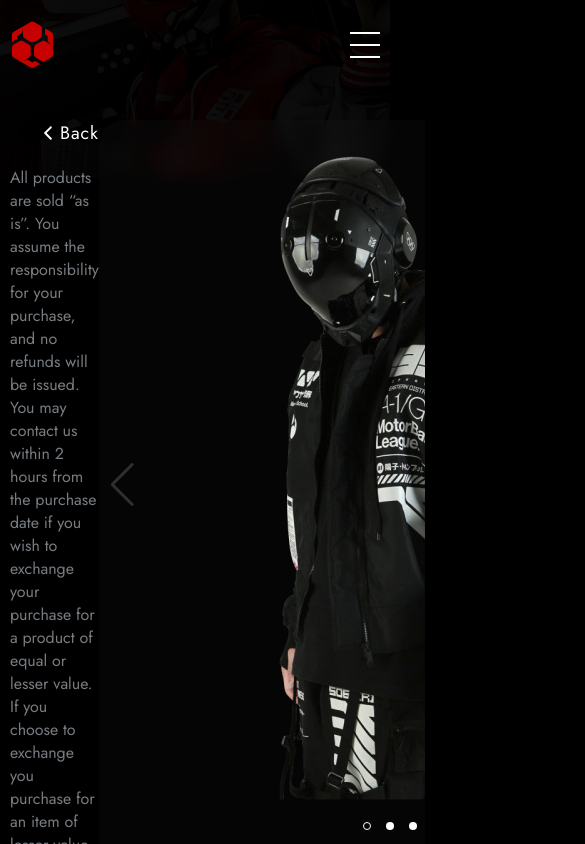
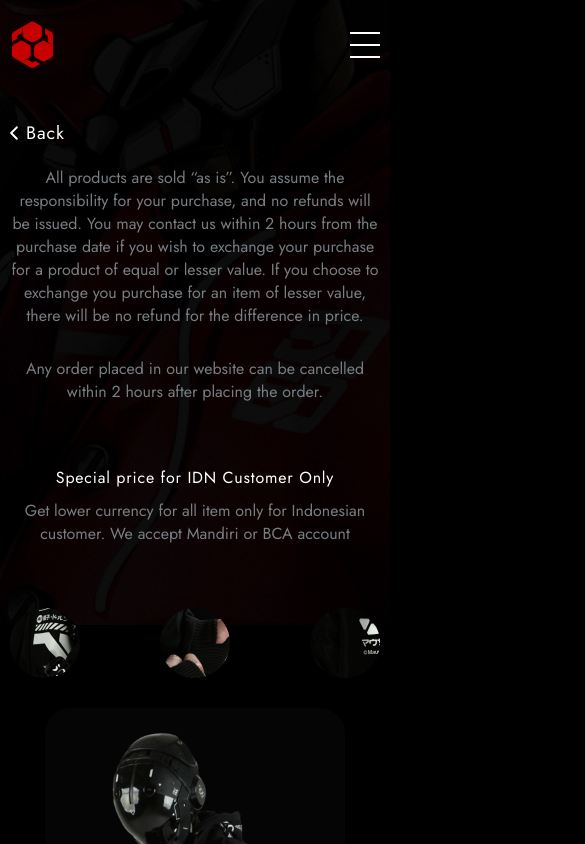
Before and after one commit to gg22hh/machineStore, a React (Create React App) app: page /artists in a window 390 px wide. Both pictures are taken after a click on the button 195 px from the left and 425 px from the top of the page. Shown: the top 844 px of the page, 585 px wide, since content can reach past the window. Built offline with nearby package versions, Linux system fonts and the light colour scheme.

Commit message:
finished adaptive for cardInfo page and clean up code

```diff
--- a/src/App.tsx
+++ b/src/App.tsx
@@ -1,63 +1,21 @@
 import React from "react";
-import { Route, Routes, useLocation } from "react-router-dom";
+import { useLocation } from "react-router-dom";
 import "./App.scss";
 import { Footer } from "./components/Footer/Footer";
 import { Header } from "./components/Header/Header";
-import { About } from "./pages/About/About";
-import { Artists } from "./pages/Artists/Artists";
-import { CardInfo } from "./pages/CardInfo/CardInfo";
-import { Contacts } from "./pages/Contacts/Contacts";
-import Home from "./pages/Home/Home";
-import { NoMatch } from "./pages/NoMatch/NoMatch";
-import { Products } from "./pages/Products/Products";
+import { RoutesList } from "./components/RoutesList/RoutesList";
 import { useScrollToTop } from "./shared/hooks";
-import { items } from "./shared/projectData";
 
 function App() {
     useScrollToTop();
     const location = useLocation().pathname;
 
-    const cardsRoutesList = items.map((card) => {
-        return (
-            <CardInfo
-                name={card.name}
-                price={card.price}
-                cardInfoMini1={card.cardInfoMini1}
-                cardInfoMini2={card.cardInfoMini2}
-                cardInfoMini3={card.cardInfoMini3}
-                text1={card.text1}
-                text2={card.text2}
-            />
-        );
-    });
-
-    const routesList = cardsRoutesList.map((page, index) => {
-        const loc = location.split("/");
-        const prevPage = loc[1] === "artists" ? "artists" : "products";
-        return (
-            <Route
-                key={index}
-                path={`/${prevPage}/item${index + 1}`}
-                element={page}
-            />
-        );
-    });
-
     return (
         <div className="App">
             <Header />
             <div className="content">
-                <Routes>
-                    <Route path="/" element={<Home />} />
-                    <Route path="/contacts" element={<Contacts />} />
-                    <Route path="/about" element={<About />} />
-                    <Route path="/products" element={<Products />} />
-                    <Route path="/artists" element={<Artists />} />
-                    {routesList}
-                    <Route path="*" element={<NoMatch />} />
-                </Routes>
+                <RoutesList />
             </div>
-
             {location !== "/" && <Footer />}
         </div>
     );
--- /dev/null
+++ b/src/components/RoutesList/RoutesList.tsx
@@ -0,0 +1,53 @@
+import React, { FC } from "react";
+import { Route, Routes, useLocation } from "react-router-dom";
+import { About } from "../../pages/About/About";
+import { Artists } from "../../pages/Artists/Artists";
+import { CardInfo } from "../../pages/CardInfo/CardInfo";
+import { Contacts } from "../../pages/Contacts/Contacts";
+import Home from "../../pages/Home/Home";
+import { NoMatch } from "../../pages/NoMatch/NoMatch";
+import { Products } from "../../pages/Products/Products";
+import { items } from "../../shared/projectData";
+
+export const RoutesList: FC = () => {
+    const location = useLocation().pathname;
+
+    const cardsRoutesList = items.map((card) => {
+        return (
+            <CardInfo
+                name={card.name}
+                price={card.price}
+                cardInfoMini1={card.cardInfoMini1}
+                cardInfoMini2={card.cardInfoMini2}
+                cardInfoMini3={card.cardInfoMini3}
+                text1={card.text1}
+                text2={card.text2}
+            />
+        );
+    });
+
+    const routesList = cardsRoutesList.map((page, index) => {
+        const loc = location.split("/");
+        const prevPage = loc[1] === "artists" ? "artists" : "products";
+        return (
+            <Route
+                key={index}
+                path={`/${prevPage}/item${index + 1}`}
+                element={page}
+            />
+        );
+    });
+    return (
+        <>
+            <Routes>
+                <Route path="/" element={<Home />} />
+                <Route path="/contacts" element={<Contacts />} />
+                <Route path="/about" element={<About />} />
+                <Route path="/products" element={<Products />} />
+                <Route path="/artists" element={<Artists />} />
+                {routesList}
+                <Route path="*" element={<NoMatch />} />
+            </Routes>
+        </>
+    );
+};
--- a/src/pages/CardInfo/CardInfo.scss
+++ b/src/pages/CardInfo/CardInfo.scss
@@ -4,9 +4,12 @@
     background-size: contain;
     min-height: 100vh;
     margin-bottom: 50px;
+    animation: cardInfo 2s;
     &__data {
         line-height: 23px;
         max-width: 280px;
+        animation: cardInfoData 1s;
+        grid-area: data;
         &-back {
             font-size: 18px;
             line-height: 26px;
@@ -45,6 +48,8 @@
         background: rgba(255, 255, 255, 0.02);
         backdrop-filter: blur(8px);
         border-radius: 25px;
+        animation: cardInfoSlider 1s;
+        grid-area: slider;
         &-item {
             margin: 0 auto;
             display: block;
@@ -67,11 +72,15 @@
         }
     }
     &__inner {
-        display: flex;
-        justify-content: space-between;
+        display: grid;
+        grid-template-columns: repeat(3, 1fr);
+        gap: 30px;
+        grid-template-areas: "data slider about";
     }
     &__about {
         max-width: 271px;
+        animation: cardInfoAbout 1s;
+        grid-area: about;
         &-title {
             font-size: 24px;
             line-height: 35px;
@@ -157,6 +166,7 @@
             background: rgba(255, 255, 255, 0.02);
             backdrop-filter: blur(8px);
             border-radius: 23px;
+            transition: all 0.2s;
         }
     }
     &__chart {
@@ -166,6 +176,67 @@
         background: rgba(255, 255, 255, 0.02);
         backdrop-filter: blur(8px);
         border-radius: 23px;
+        transition: all 0.2s;
+    }
+}
+
+@keyframes cardInfo {
+    0% {
+        opacity: 0;
+    }
+    100% {
+        opacity: 1;
+    }
+}
+
+@keyframes cardInfoData {
+    0% {
+        transform: translateX(-100%);
+    }
+    100% {
+        transform: translateX(0);
+    }
+}
+
+@keyframes cardInfoAbout {
+    0% {
+        transform: translateX(100%);
+    }
+    100% {
+        transform: translateX(0);
+    }
+}
+
+@keyframes cardInfoSlider {
+    0% {
+        transform: translateY(100%);
+    }
+    100% {
+        transform: translateY(0);
+    }
+}
+
+@media (max-width: 1245px) {
+    .cardInfo {
+        background-size: auto;
+        &__inner {
+            grid-template-columns: repeat(2, 1fr);
+            grid-template-areas:
+                "slider slider"
+                "data about";
+            justify-content: center;
+        }
+        &__slider {
+            margin: 0 auto;
+        }
+        &__data {
+            margin-left: auto;
+            max-width: 400px;
+        }
+        &__about {
+            margin-right: auto;
+            max-width: 400px;
+        }
     }
 }
 
@@ -174,4 +245,47 @@
         background-color: #dd0808;
         color: white;
     }
+    .cardInfo__chart:hover,
+    .cardInfo__purchase-button:hover {
+        background-color: #fff;
+        color: black;
+    }
 }
+
+@media (max-width: 665px) {
+    .cardInfo__slider {
+        max-width: 400px;
+    }
+}
+
+@media (max-width: 600px) {
+    .cardInfo {
+        &__inner {
+            grid-template-columns: repeat(1, 1fr);
+            grid-template-areas:
+                "data"
+                "slider"
+                "about";
+        }
+        &__data {
+            margin: 0 auto;
+            text-align: center;
+            &-back {
+                margin: 0 0 20px 0;
+            }
+        }
+        &__about {
+            margin: 0 auto;
+            text-align: center;
+        }
+        &__size ul {
+            justify-content: center;
+        }
+    }
+}
+
+@media (max-width: 425px) {
+    .cardInfo__slider {
+        max-width: 300px;
+    }
+}
--- /dev/null
+++ b/src/pages/CardInfo/components/CardInfoAbout.tsx
@@ -0,0 +1,58 @@
+import React, { FC } from "react";
+import { Link } from "react-router-dom";
+
+interface CardInfoAboutProps {
+    name: string;
+    price: string;
+    text1: string;
+    text2: string;
+}
+
+export const CardInfoAbout: FC<CardInfoAboutProps> = ({
+    name,
+    price,
+    text1,
+    text2,
+}) => {
+    return (
+        <form className="cardInfo__about">
+            <h1 className="cardInfo__about-title">{name}</h1>
+            <div className="cardInfo__size">
+                <h3 className="cardInfo__size-title">Select size</h3>
+                <ul>
+                    <li className="cardInfo__size-item active">S</li>
+                    <li className="cardInfo__size-item">M</li>
+                    <li className="cardInfo__size-item">L</li>
+                    <li className="cardInfo__size-item">XL</li>
+                    <li className="cardInfo__size-item">2XL</li>
+                    <li className="cardInfo__size-item">3XL</li>
+                </ul>
+            </div>
+            <div className="cardInfo__price">
+                <div className="cardInfo__price-title">Price</div>
+                <div>{price}</div>
+            </div>
+            <div className="cardInfo__purchase">
+                <h3 className="cardInfo__purchase-title">
+                    Quantity and purchase
+                </h3>
+                <div className="cardInfo__purchase-form">
+                    <input
+                        className="cardInfo__purchase-input"
+                        placeholder="1"
+                    />
+                    <button type="submit" className="cardInfo__purchase-button">
+                        Add to cart
+                    </button>
+                </div>
+            </div>
+            <div className="cardInfo__about-text">
+                <p>{text1}</p>
+                <p>{text2}</p>
+            </div>
+            <Link className="cardInfo__chart" to={"/about"}>
+                Size chart
+            </Link>
+        </form>
+    );
+};
```
Also changed, not shown: src/pages/CardInfo/CardInfo.tsx (+9 -51 lines).
